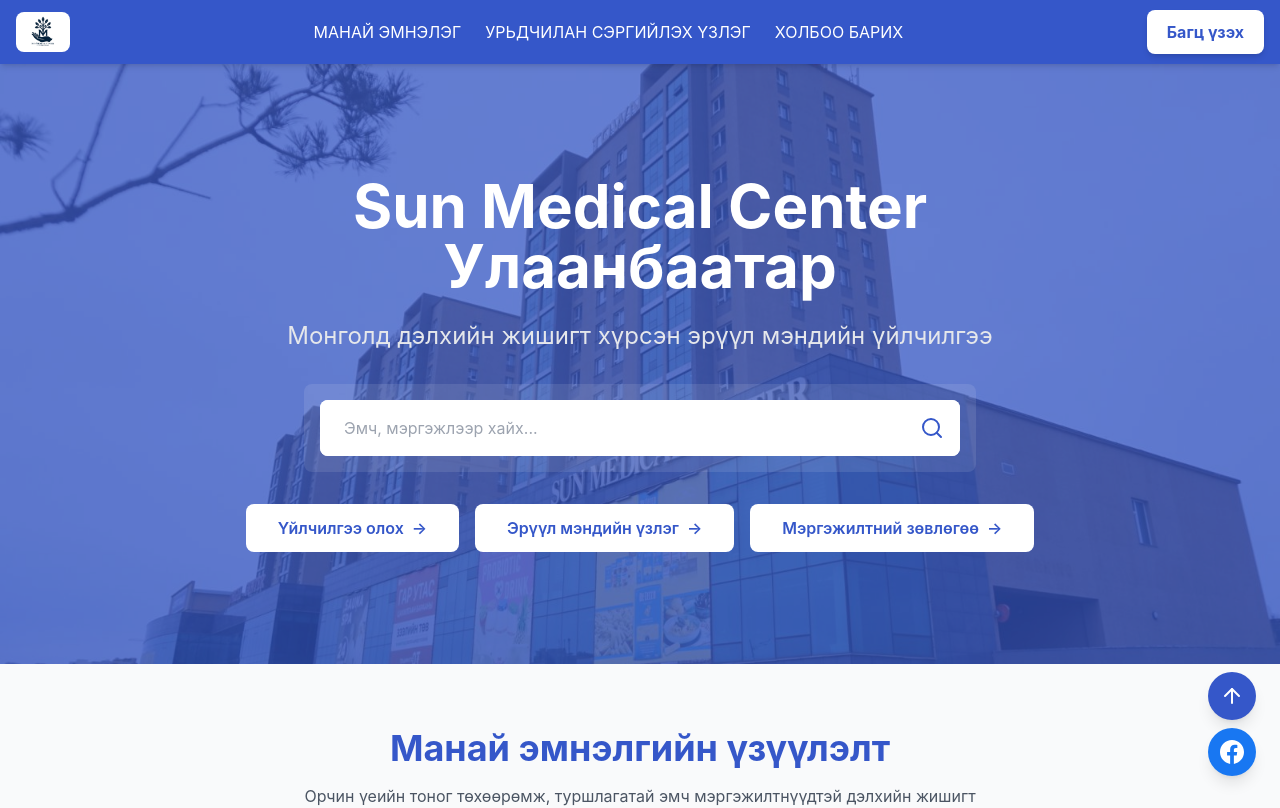
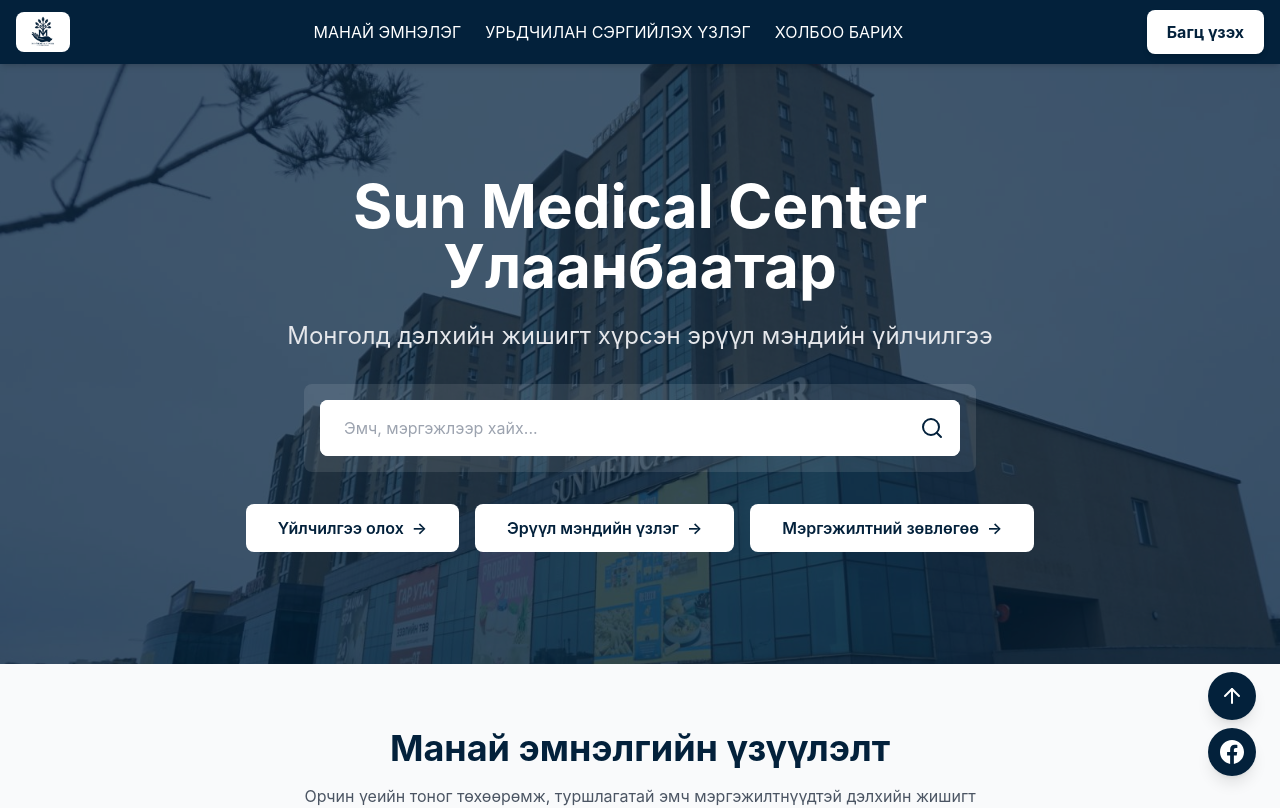
Before and after one commit to Deltasoftmn/Sunmedical, a Next.js app: page / in a window 1280 px wide. Shown: the top 808 px of the page. Built offline with nearby package versions, Linux system fonts and the light colour scheme.

Commit message:
color changed

```diff
--- a/components/FloatingActions.tsx
+++ b/components/FloatingActions.tsx
@@ -30,7 +30,7 @@
         href={FB_URL}
         target="_blank"
         rel="noopener noreferrer"
-        className="flex h-12 w-12 items-center justify-center rounded-full bg-[#1877F2] text-white shadow-lg hover:bg-[#166FE5] hover:scale-110 transition-all duration-300"
+        className="flex h-12 w-12 items-center justify-center rounded-full bg-primary-blue text-white shadow-lg hover:bg-primary-darkBlue hover:scale-110 transition-all duration-300"
         aria-label="Sun Medical Center Facebook"
       >
         <FacebookIcon className="h-6 w-6" />
--- a/tailwind.config.js
+++ b/tailwind.config.js
@@ -9,11 +9,11 @@
     extend: {
       colors: {
         primary: {
-          blue: '#3557c9',
-          darkBlue: '#162760',
-          lightBlue: '#eef3fc',
+          blue: '#03213b',
+          darkBlue: '#021829',
+          lightBlue: '#e6ecf2',
           yellow: '#ffffff',
-          orange: '#3557c9',
+          orange: '#03213b',
         },
       },
       keyframes: {
```
